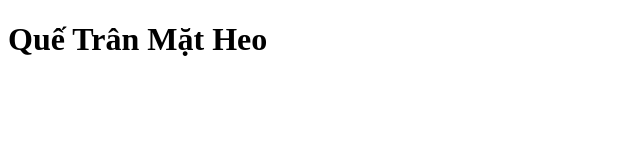
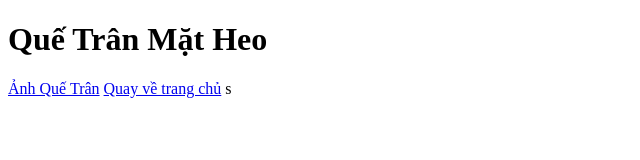
Before and after one commit to Tn825/html-2, a plain HTML site: page index.html in a window 1280 px wide. Shown: the whole page, without its empty margins (0-640 px from the left). Drawn offline with Linux system fonts and the light colour scheme.

Commit message:
sua lan 1

```diff
--- a/index.html
+++ b/index.html
@@ -7,5 +7,8 @@
   </head>
   <body>
     <h1>Quế Trân Mặt Heo</h1>
+    <a href="./anh/anhmaiheo.jpg">Ảnh Quế Trân</a>
+    <a href="/">Quay về trang chủ</a>
   </body>
 </html>
+s
```
Also changed, not shown: anh/anhmaiheo.jpg (added).
